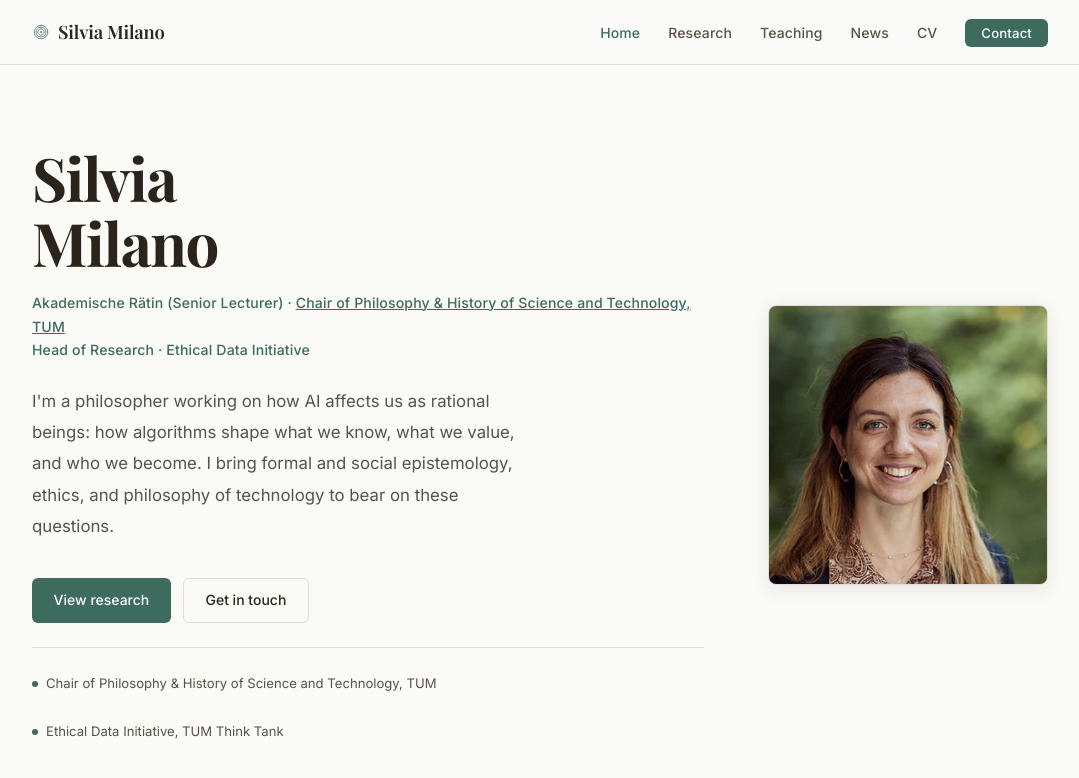
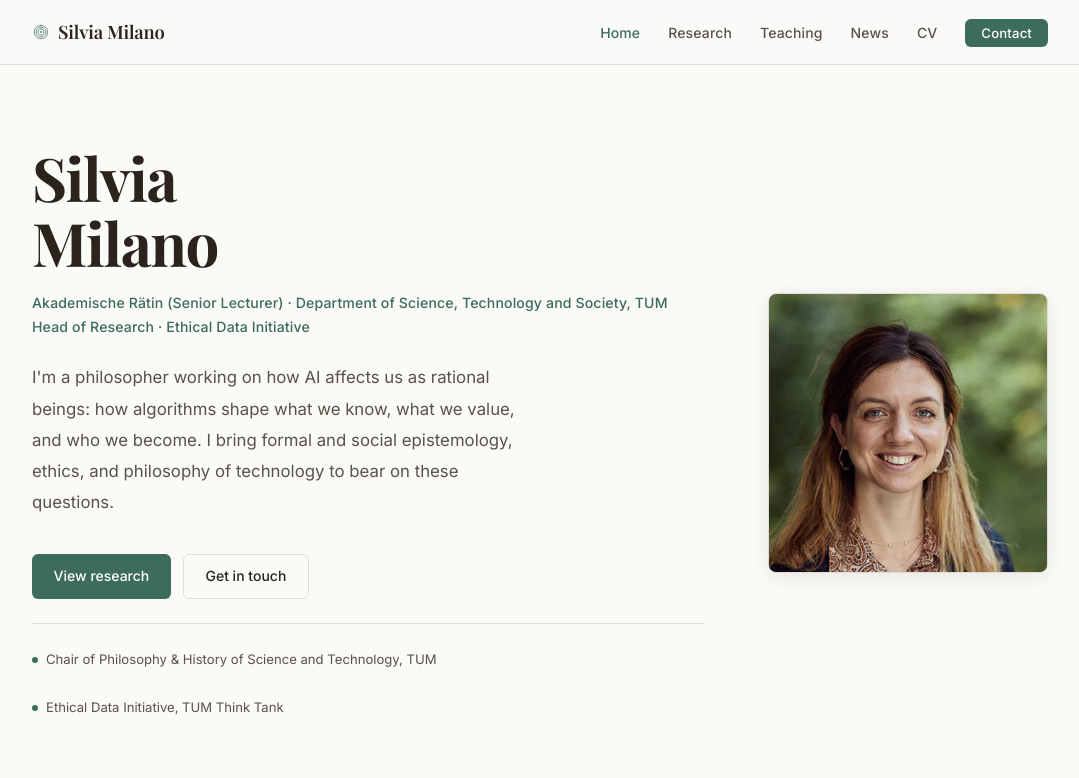
Before and after one commit to capt-c/silvia-milano-website, a Jekyll site: the page built from silvia-milano-site/index.html, in a window 1280 px wide and 900 px high, cut to the strip 0-788 px from the top of the window. Shown: the top 778 px of the strip, without its empty margins (100-1179 px from the left). Built offline with Jekyll 4.4.1, drawn with Linux system fonts in a browser that asks for light colours; some web fonts are replaced.

Commit message:
Update index.html

```diff
--- a/silvia-milano-site/index.html
+++ b/silvia-milano-site/index.html
@@ -11,7 +11,7 @@ description: "Silvia Milano — philosopher working on epistemology and AI ethic
     <div class="hero-text">
       <h1>Silvia<br>Milano</h1>
       <p class="hero-meta">
-        Akademische Rätin (Senior Lecturer) · <a href="https://www.sts.sot.tum.de/en/sts/research-groups/philosophy-and-history-of-science-and-technology/" target="_blank" rel="noopener">Chair of Philosophy &amp; History of Science and Technology, TUM</a><br>
+        Akademische Rätin (Senior Lecturer) · Department of Science, Technology and Society, TUM<br>
         Head of Research · Ethical Data Initiative
       </p>
       <p class="hero-bio">
```
